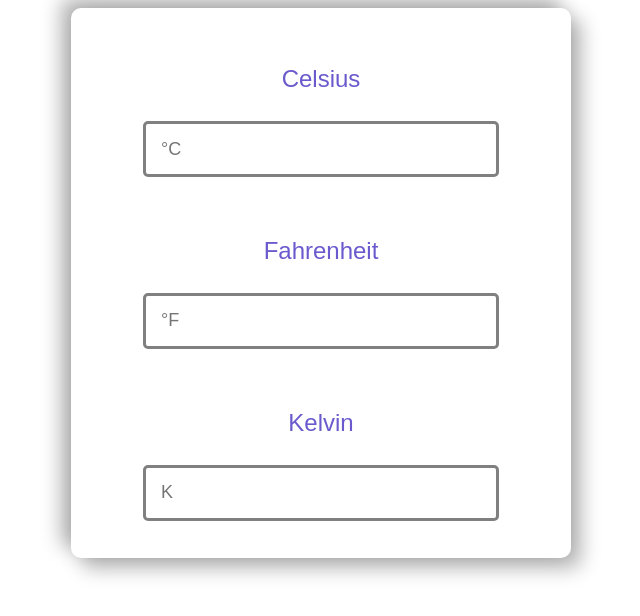
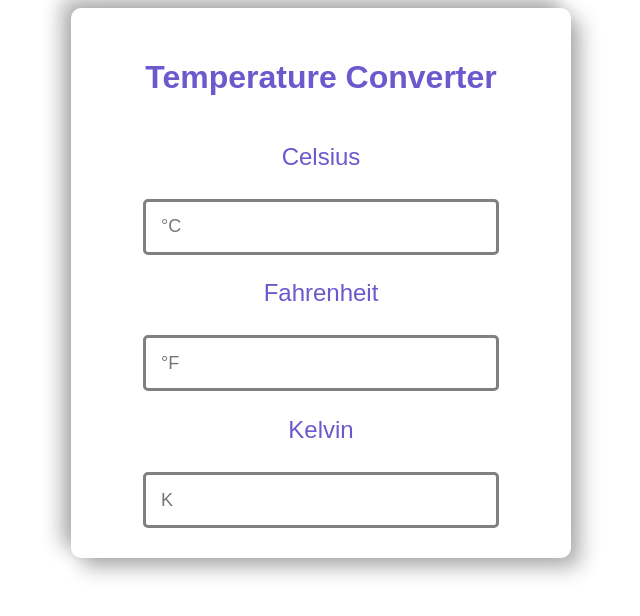
Before and after one commit to juniortimoteo18/temperatureConverter, a plain HTML site: page index.html in a window 1280 px wide. Shown: the whole page, without its empty margins (319-959 px from the left). Drawn offline with Linux system fonts and the light colour scheme.

Commit message:
Update index.html

```diff
--- a/index.html
+++ b/index.html
@@ -18,7 +18,7 @@
 			flex-direction: column;
 			justify-content: center;
 			align-items: center;
-			gap: 40px;
+			gap: 5px;
 		}
 
 		.box {
@@ -26,6 +26,9 @@
 			width: 100%;
 		}
 
+		h1 {
+			color: slateblue;
+		}
 		h2 {
 			font-size: 24px;
 			color: slateblue;
@@ -52,6 +55,7 @@
 </head>
 <body>
 	<div class="container">
+		<h1>Temperature Converter</h1>
 		<div class="box">
 			<h2>Celsius</h2>
 			<input class="celsius" type="number" placeholder="°C">
```
